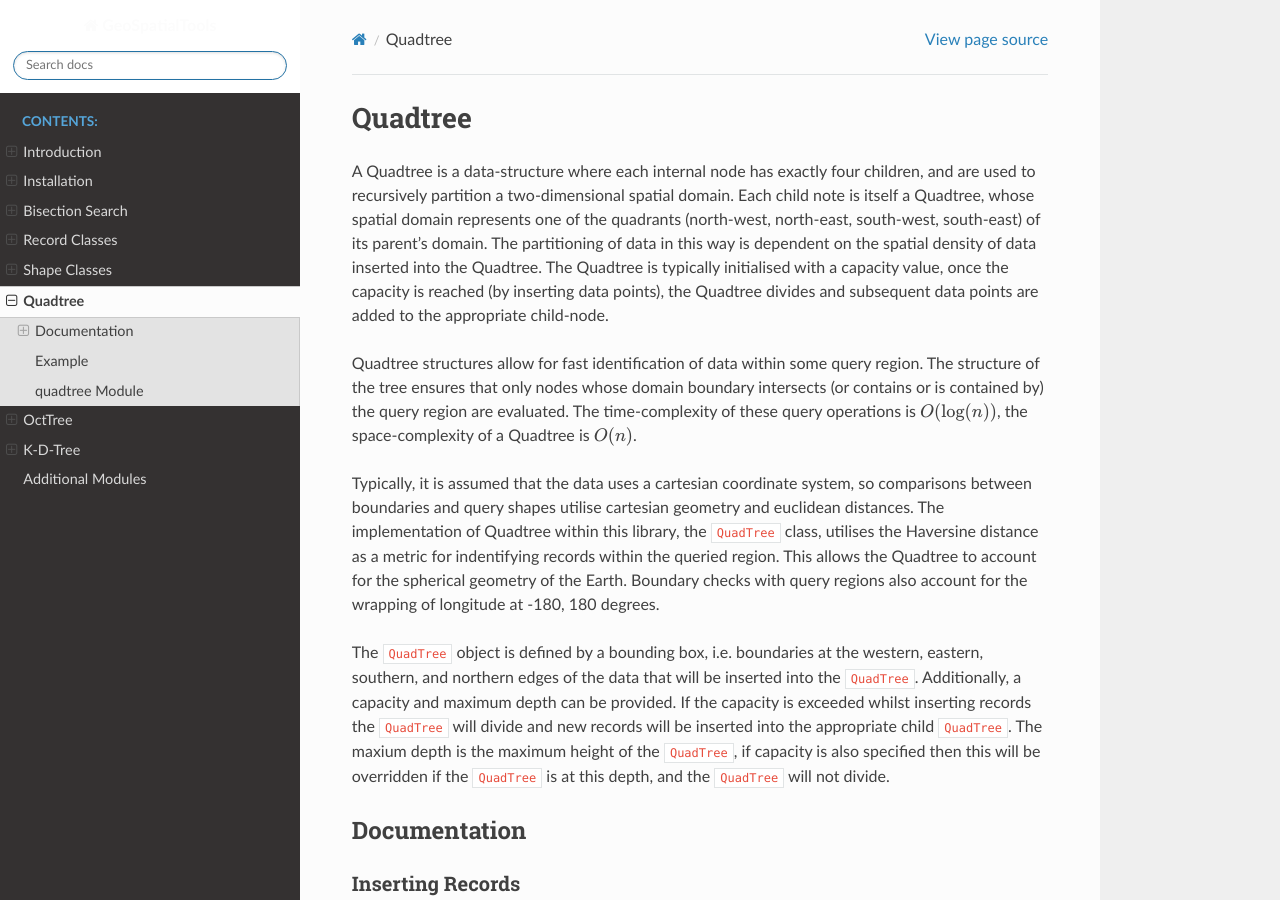
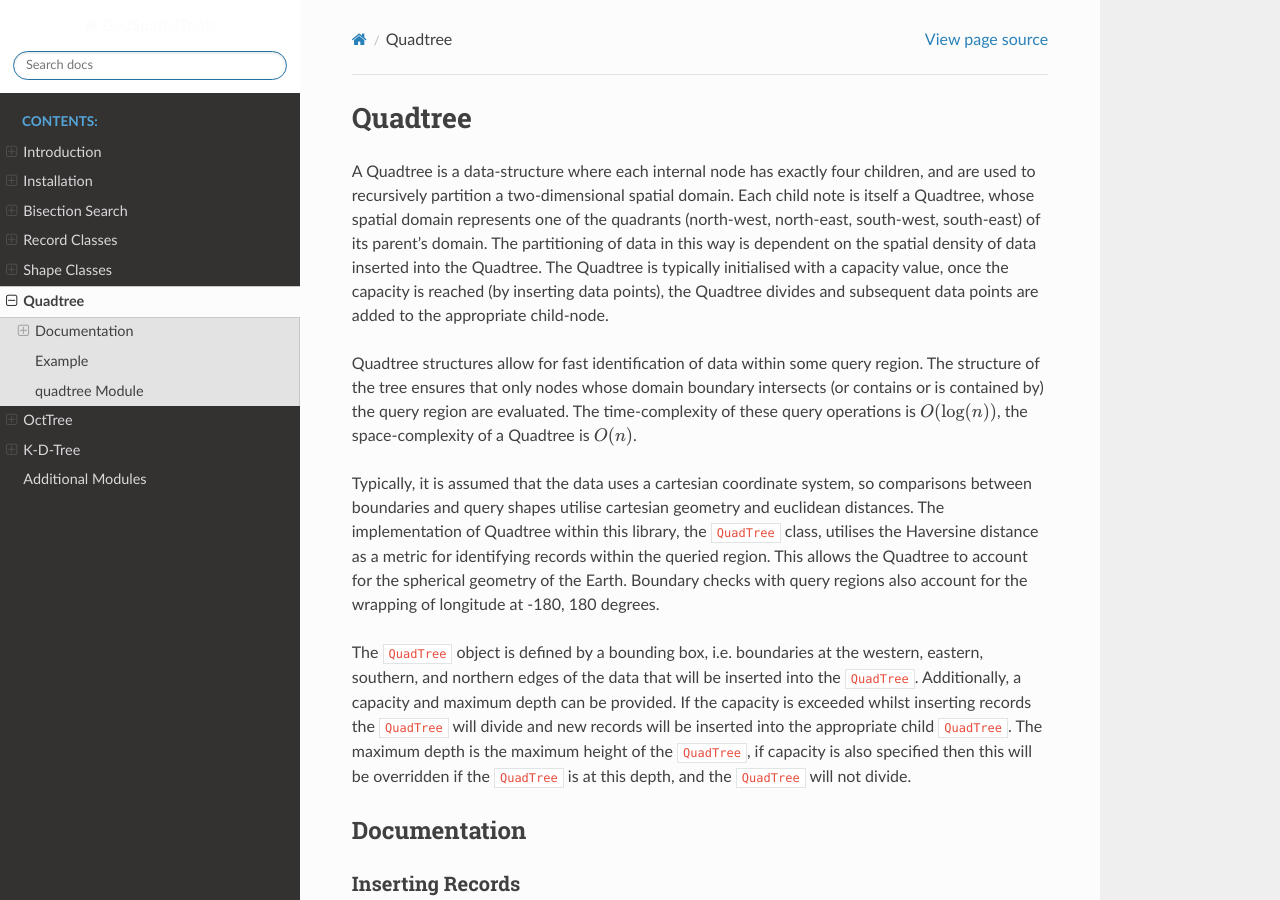
Before and after one commit to NOCSurfaceProcesses/geotrees, a Sphinx documentation site: the page built from docs/quadtree.rst, in a window 1280 px wide and 900 px high. Built offline with Sphinx 7.4.7 and the Read the Docs theme 3.1.0, drawn with Linux system fonts in a browser that asks for light colours.

Commit message:
Merge "main" into "10-improve-documentation"

```diff
--- a/docs/octtree.rst
+++ b/docs/octtree.rst
@@ -12,13 +12,13 @@ Whilst the Quadtree divides into 4 children after the capacity is reached, the O
 divisions are at the longitude midpoint, the latitude midpoint, and the datetime midpoint of the boundary.
 
 The implementation of Octtree within this library, the ``OctTree`` class, utilises the Haversine distance as a metric
-for indentifying records within the queried region. This allows the Octtree to account for the spherical geometry of the
+for identifying records within the queried region. This allows the Octtree to account for the spherical geometry of the
 Earth. Boundary checks with query regions also account for the wrapping of longitude at -180, 180 degrees.
 
 The ``OctTree`` object is defined by a bounding box in space and time, i.e. boundaries at the western, eastern,
 southern, and northern edges as well as the start and end datetimes of the data that will be inserted into the ``OctTree``.
 Additionally, a capacity and maximum depth can be provided. If the capacity is exceeded whilst inserting records the
-``OctTree`` will divide and new records will be inserted into the appropriate child ``OctTree``. The maxium depth is the
+``OctTree`` will divide and new records will be inserted into the appropriate child ``OctTree``. The maximum depth is the
 maximum height of the ``OctTree``, if capacity is also specified then this will be overridden if the ``OctTree`` is at this
 depth, and the ``OctTree`` will not divide.
 
--- a/docs/quadtree.rst
+++ b/docs/quadtree.rst
@@ -15,14 +15,14 @@ time-complexity of these query operations is :math:`O(\log(n))`, the space-compl
 
 Typically, it is assumed that the data uses a cartesian coordinate system, so comparisons between boundaries and query
 shapes utilise cartesian geometry and euclidean distances. The implementation of Quadtree within this library, the
-``QuadTree`` class, utilises the Haversine distance as a metric for indentifying records within the queried region.
+``QuadTree`` class, utilises the Haversine distance as a metric for identifying records within the queried region.
 This allows the Quadtree to account for the spherical geometry of the Earth. Boundary checks with query regions also
 account for the wrapping of longitude at -180, 180 degrees.
 
 The ``QuadTree`` object is defined by a bounding box, i.e. boundaries at the western, eastern, southern, and northern edges of
 the data that will be inserted into the ``QuadTree``. Additionally, a capacity and maximum depth can be provided. If the
 capacity is exceeded whilst inserting records the ``QuadTree`` will divide and new records will be inserted into the appropriate
-child ``QuadTree``. The maxium depth is the maximum height of the ``QuadTree``, if capacity is also specified then this will be
+child ``QuadTree``. The maximum depth is the maximum height of the ``QuadTree``, if capacity is also specified then this will be
 overridden if the ``QuadTree`` is at this depth, and the ``QuadTree`` will not divide.
 
 Documentation
```
Also changed, not shown: 6 other files.
